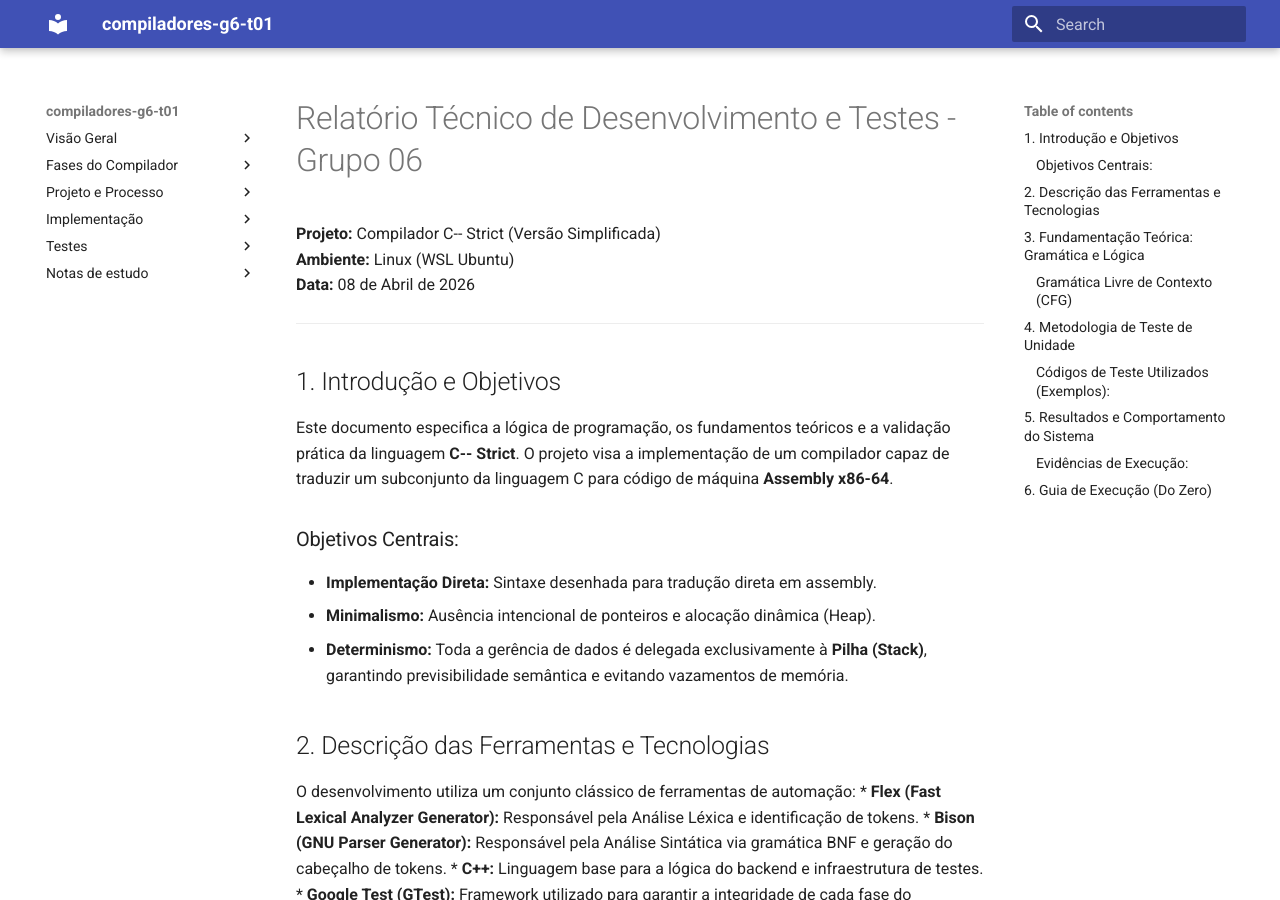
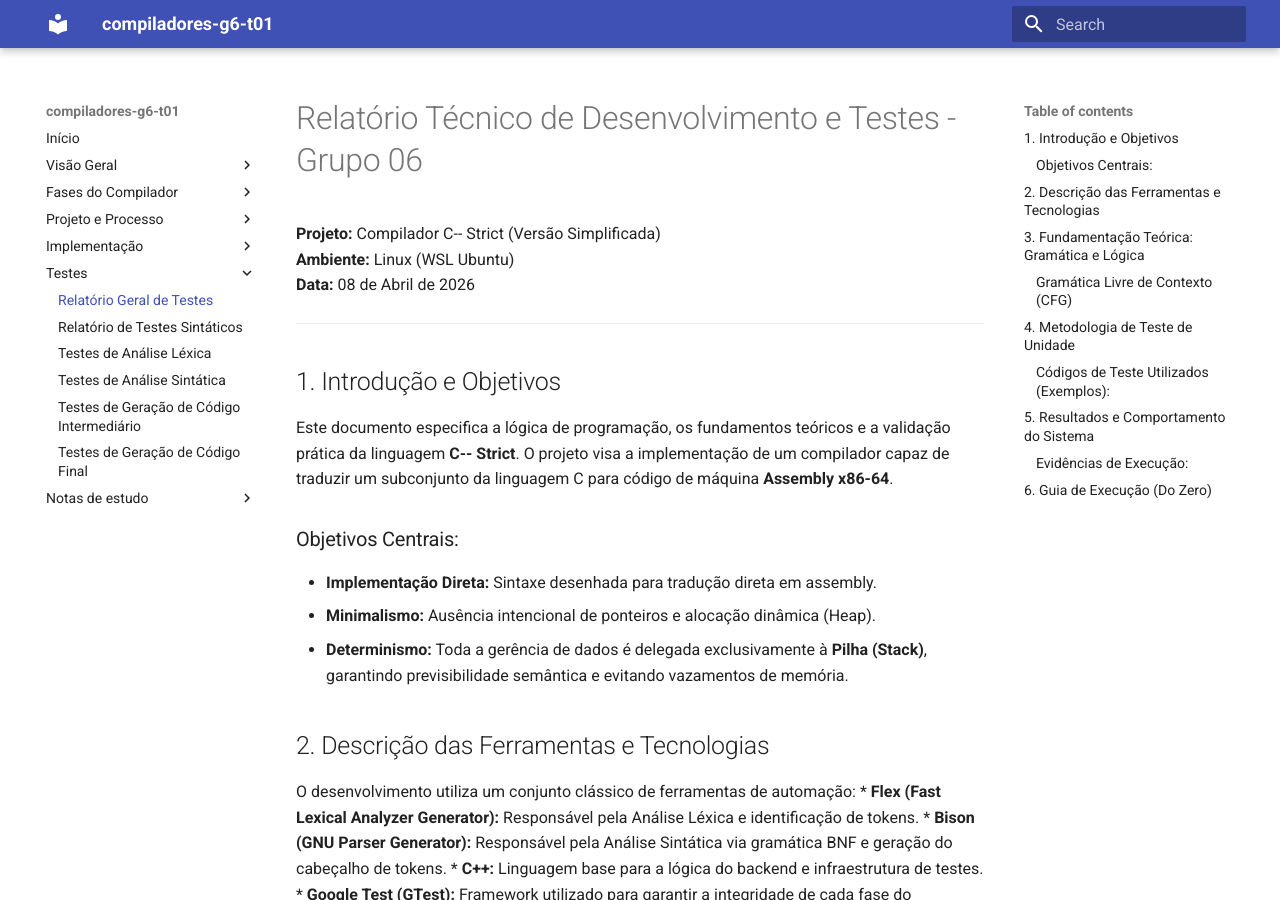
Before and after one commit to Compiladores-2026-1/Compiladores-G6-T01, an MkDocs documentation site: the page built from docs/relatorio_testes.md, in a window 1280 px wide and 900 px high. Built offline with MkDocs 1.6.1 and Material for MkDocs 9.7.7, drawn with Linux system fonts in a browser that asks for light colours.

Commit message:
chore: atualiza .gitignore e estrutura de navegacao do mkdocs

```diff
--- a/mkdocs.yml
+++ b/mkdocs.yml
@@ -11,6 +11,7 @@ extra_javascript:
     - https://unpkg.com/mathjax@3/es5/tex-mml-chtml.js
 
 nav:
+    - Início: index.md
     - Visão Geral:
           - Descrição Compilador para C-- Strict para x86-64: descricao_compilador.md
           - Descrição da lógica de programação do C-- Strict: logica_programacao.md
@@ -32,6 +33,8 @@ nav:
           - Geração de Código Intermediário: implementacao_conversao_tac.md
           - Geração de Código Final: implementacao_conversao_assembly.md
     - Testes:
+          - Relatório Geral de Testes: relatorio_testes.md
+          - Relatório de Testes Sintáticos: relatorio_testes_sintaticos.md
           - Testes de Análise Léxica: testes_analise_lexica.md
           - Testes de Análise Sintática: testes_analise_sintatica.md
           - Testes de Geração de Código Intermediário: testes_conversao_tac.md
```
Also changed, not shown: 1 other file.
